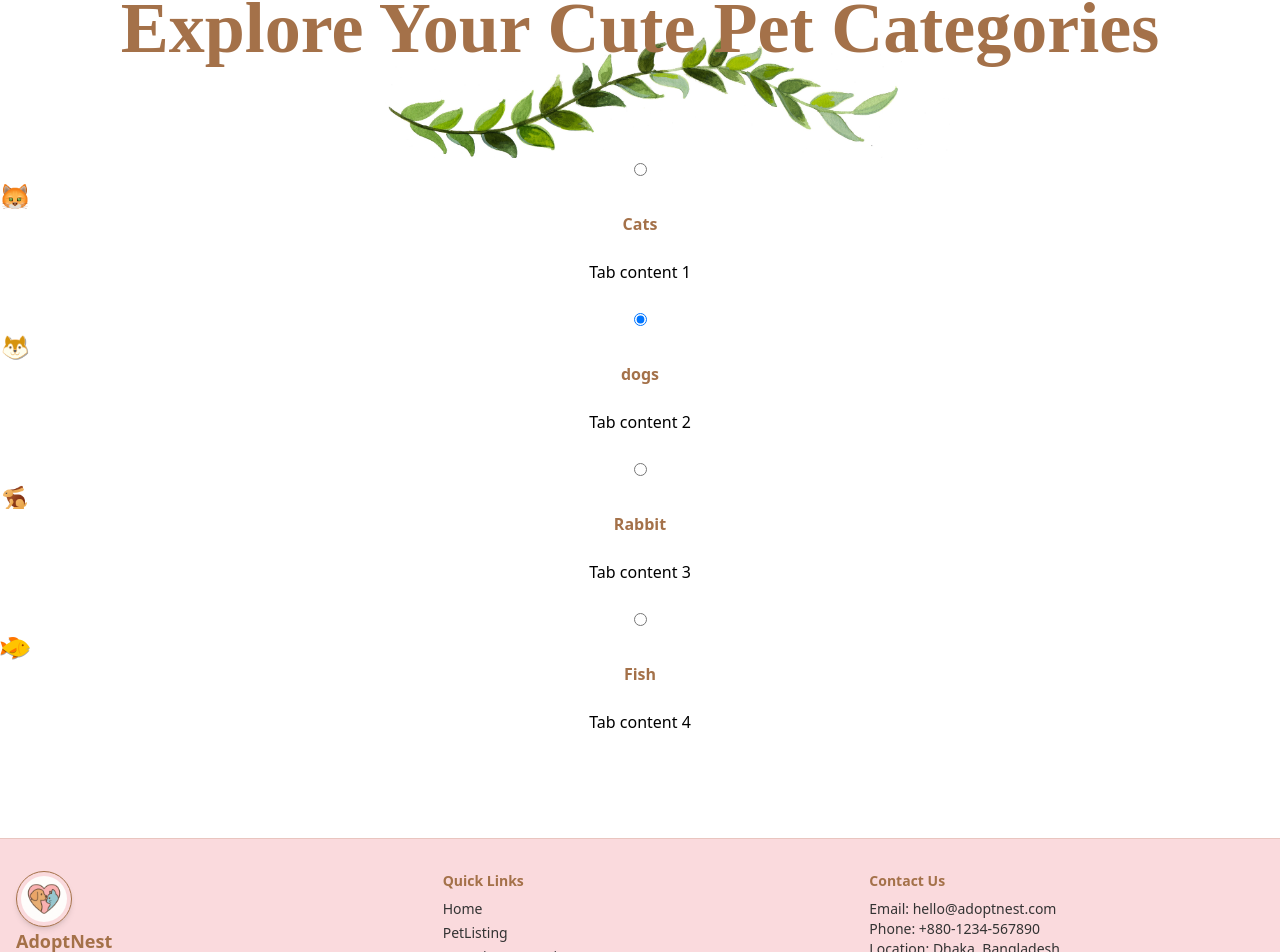
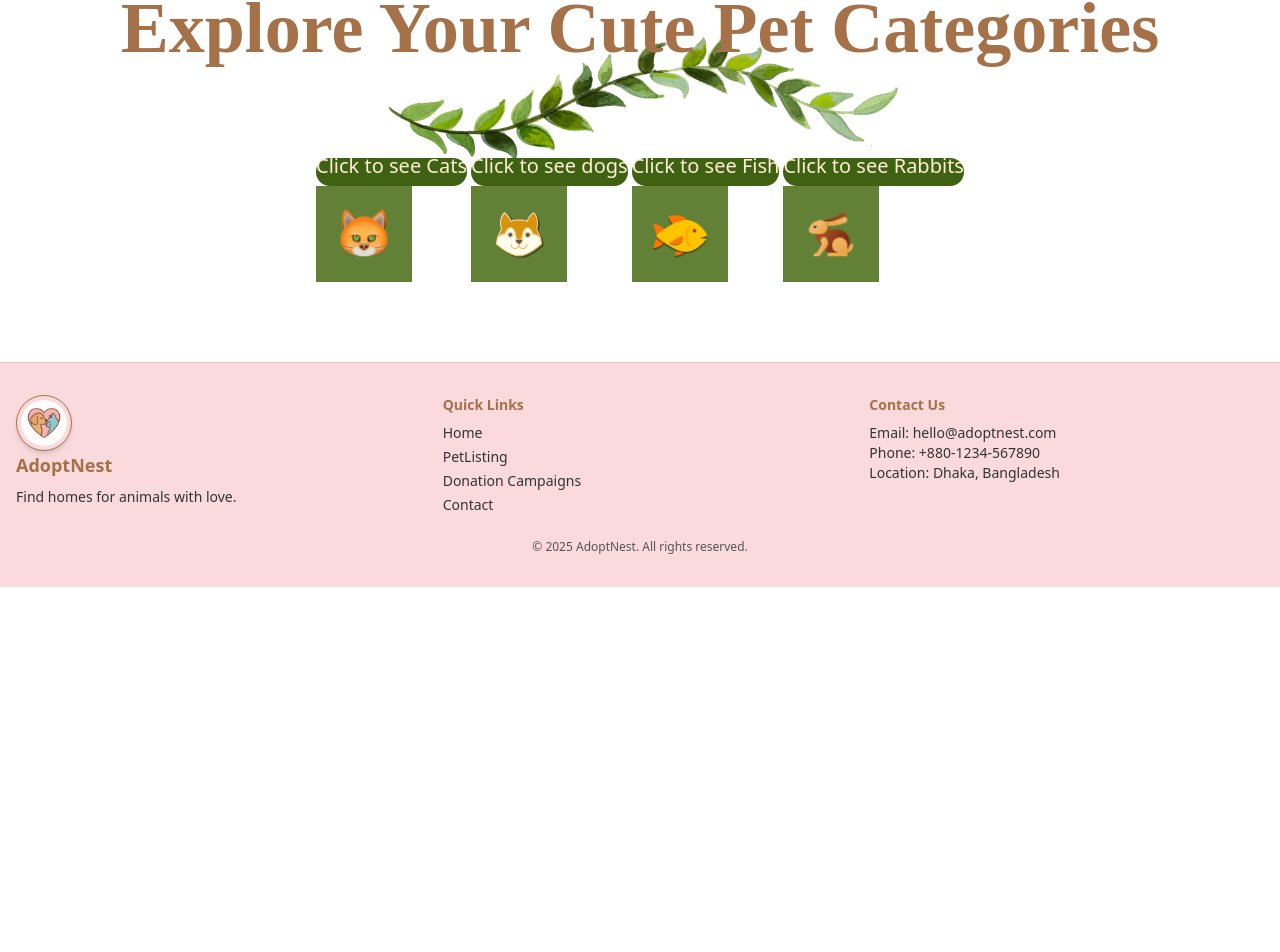
Before and after one commit to ekramulislam2050/b10a12-pet-adoption-client, a React (Vite) app: page / in a window 1280 px wide. Shown: the part 1017-1969 px from the top of the page. After the commit the page ends 1604 px from the top, so only its background shows below. Built offline with nearby package versions, Linux system fonts and the light colour scheme; no server answers; a web font is replaced by a local one.

Commit message:
added linkable category avator

```diff
--- a/src/Components/Category/Category.jsx
+++ b/src/Components/Category/Category.jsx
@@ -4,15 +4,11 @@ import dog from "../../assets/category icon/icons8-dog-100.png"
 import rabbit from "../../assets/category icon/icons8-rabbit-48.png"
 import fish from "../../assets/category icon/icons8-fish-60.png"
 import leaf from "../../assets/logo/leaf213.jpg"
+import { Link } from "react-router-dom"
 
 const Category = () => {
   return (
-
-
-
     <div className="py-10 text-center">
-
-
       <div className="relative flex justify-center md:h-[130px]  items-center mt-8">
         <h2 className="text-[#A47149] font-semibold text-center  mb-8 text-4xl md:text-7xl absolute -top-9 "
           style={{ fontFamily: "kapakana,sens-serif" }}
@@ -20,39 +16,69 @@ const Category = () => {
 
         <img src={leaf} alt="leaf" className='h-full' />
       </div>
+      {/* category card-------------------- */}
+      <div className="flex justify-center gap-1">
+
+        {/* cats------------- */}
+        <div className="tooltip">
+          <div className="rounded-full tooltip-content bg-lime-800">
+            <div className="text-xl text-orange-100 animate-bounce -rotate-10">
+              Click to see Cats
+            </div>
+          </div>
+          <Link to={"/cats"}>
+            <div className="avatar ">
+              <div className=" w-20 md:w-24 mask mask-hexagon-2 bg-[#628136] hover:bg-lime-600">
+                <img src={cat} className="w-full p-5" />
+              </div>
+            </div>
+          </Link>
+        </div>
+
+        {/* dogs------------- */}
+        <div className="tooltip">
+          <div className="rounded-full tooltip-content bg-lime-800">
+            <div className="text-xl text-orange-100 animate-bounce -rotate-10">Click to see dogs</div>
+          </div>
+          <Link to={"/dogs"}>
+            <div className="avatar ">
+              <div className=" w-20 md:w-24 mask mask-hexagon-2 bg-[#628136] hover:bg-lime-600">
+                <img src={dog} className="w-full p-5" />
+              </div>
+            </div>
+          </Link>
+        </div>
+
+        {/* fish------------- */}
+        <div className="tooltip">
+          <div className="rounded-full tooltip-content bg-lime-800">
+            <div className="text-xl text-orange-100 animate-bounce -rotate-10">Click to see Fish</div>
+          </div>
+          <Link to={"/fish"}>
+            <div className="avatar ">
+              <div className="w-20 md:w-24 mask mask-hexagon-2 bg-[#628136] hover:bg-lime-600">
+                <img src={fish} className="w-full p-5" />
+              </div>
+            </div>
+          </Link>
+        </div>
 
 
+        {/* rabbit------------- */}
+        <div className="tooltip">
+          <div className="rounded-full bg-lime-800 tooltip-content">
+            <div className="text-xl text-orange-100 animate-bounce -rotate-10">Click to see Rabbits</div>
+          </div>
+          <Link to={"/rabbits"}>
+            <div className="avatar ">
+              <div className=" w-20 md:w-24 mask mask-hexagon-2 bg-[#628136] hover:bg-lime-600">
+                <img src={rabbit} className="w-full p-5" />
+              </div>
+            </div>
+          </Link>
+        </div>
 
 
-
-      {/* name of each tab group should be unique */}
-      <div className="justify-center tabs tabs-lift">
-        <label className="tab">
-          <input type="radio" name="my_tabs_4" />
-          <img src={cat} className="w-[30px]" />
-          <span className="text-[#A47149] font-semibold text-[16px]">Cats</span>
-        </label>
-        <div className="p-6 tab-content bg-base-100 border-base-300">Tab content 1</div>
-
-        <label className="tab">
-          <input type="radio" name="my_tabs_4" defaultChecked />
-          <img src={dog} className="w-[30px]" />
-          <span className="text-[#A47149] font-semibold text-[16px]">dogs</span>
-        </label>
-        <div className="p-6 tab-content bg-base-100 border-base-300">Tab content 2</div>
-
-        <label className="tab">
-          <input type="radio" name="my_tabs_4" />
-          <img src={rabbit} className="w-[30px]" />
-          <span className="text-[#A47149] font-semibold text-[16px]">Rabbit</span>
-        </label>
-        <div className="p-6 tab-content bg-base-100 border-base-300">Tab content 3</div>
-        <label className=" tab">
-          <input type="radio" name="my_tabs_4" />
-          <img src={fish} className="w-[30px]" />
-          <span className="text-[#A47149] font-semibold text-[16px]">Fish</span>
-        </label>
-        <div className="p-6 tab-content bg-base-100 border-base-300">Tab content 4</div>
       </div>
     </div>
 
--- /dev/null
+++ b/src/Pages/Cats/Cats.jsx
@@ -0,0 +1,11 @@
+
+
+const Cats = () => {
+    return (
+        <div>
+            <h1>cate category page</h1>
+        </div>
+    );
+};
+
+export default Cats;
--- /dev/null
+++ b/src/Pages/Dogs/Dogs.jsx
@@ -0,0 +1,11 @@
+
+
+const Dogs = () => {
+    return (
+        <div>
+            <h1>dogs category page</h1>
+        </div>
+    );
+};
+
+export default Dogs;
--- /dev/null
+++ b/src/Pages/Fish/Fish.jsx
@@ -0,0 +1,11 @@
+
+
+const Fish = () => {
+    return (
+        <div>
+            <h1>fish category page</h1>
+        </div>
+    );
+};
+
+export default Fish;
--- /dev/null
+++ b/src/Pages/Rabbits/Rabbits.jsx
@@ -0,0 +1,11 @@
+
+
+const Rabbits = () => {
+    return (
+        <div>
+            <h1>rabbit category page</h1>
+        </div>
+    );
+};
+
+export default Rabbits;
```
Also changed, not shown: src/Routers/router/router.jsx (+20 -0 lines).
